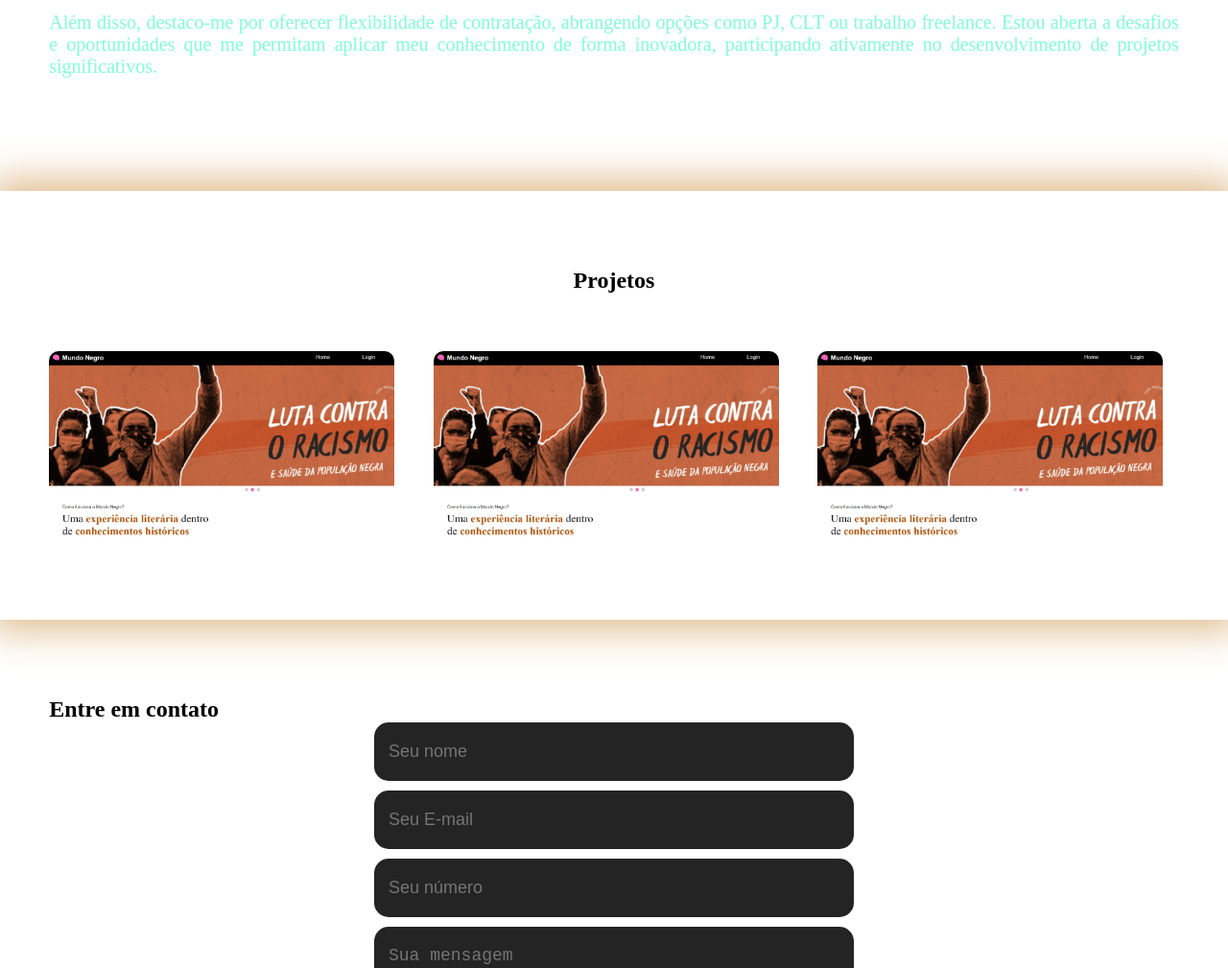
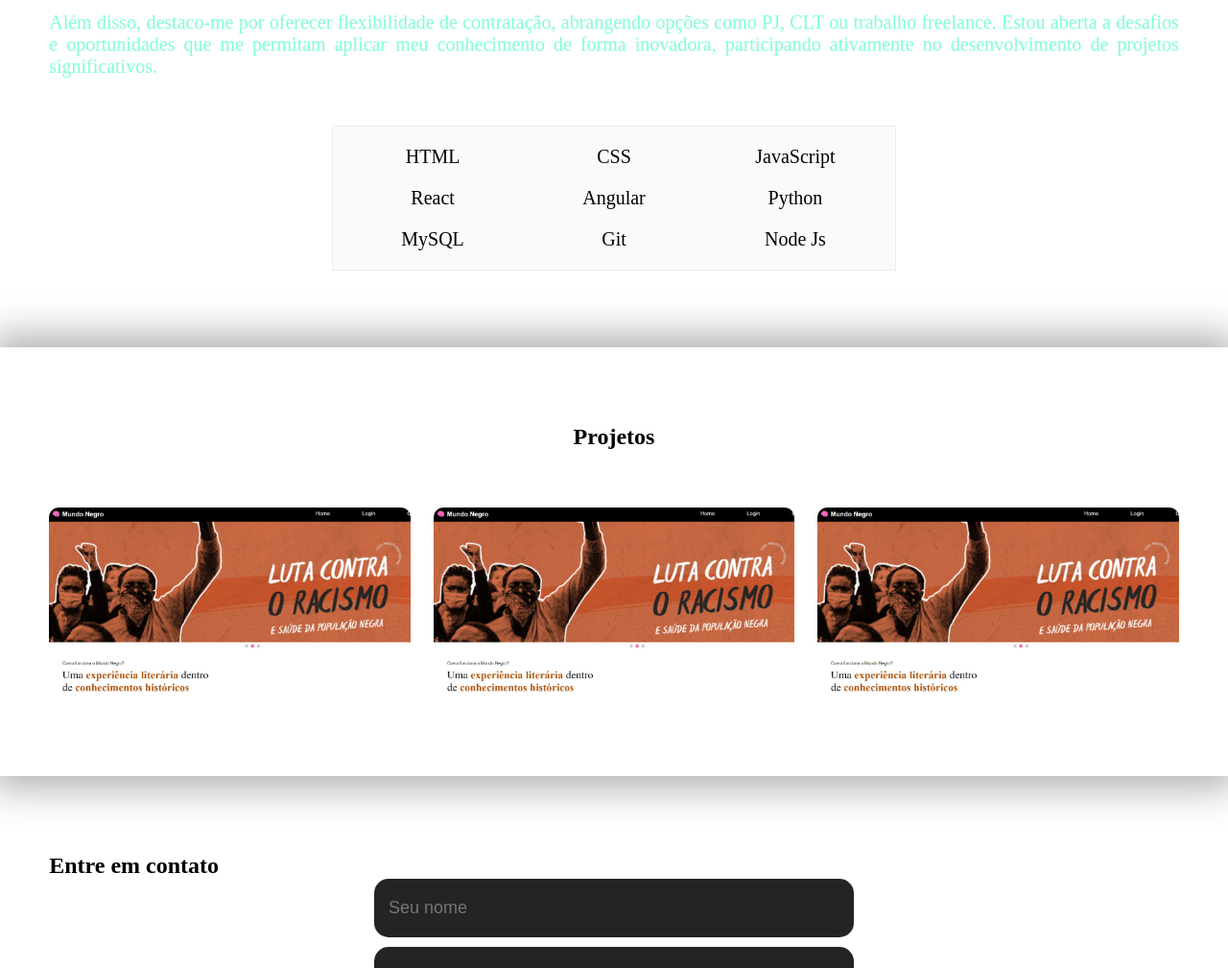
Before and after one commit to brenddamachado/portfolio_, a plain HTML site: page index.html in a window 1280 px wide. Shown: the part 920-1929 px from the top of the page at 96% size. Drawn offline with Linux system fonts and the light colour scheme.

Commit message:
atualizações

```diff
--- a/index.html
+++ b/index.html
@@ -23,9 +23,9 @@
 
         <nav class="menu-desktop">
           <ul>
-            <li><a class="nav" href="#">Sobre</a></li>
-            <li><a class="nav" href="#">Conhecimentos</a></li>
-            <li><a class="nav" href="#">Projetos</a></li>
+            <li class="sobre-l"><a class="nav" href="#">Sobre</a></li>
+            <li class="sobre-l"><a class="nav" href="#">Conhecimentos</a></li>
+            <li class="sobre-l"><a class="nav" href="#">Projetos</a></li>
           </ul>
         </nav>
 
@@ -108,16 +108,7 @@
               conhecimento de forma inovadora, participando ativamente no
               desenvolvimento de projetos significativos.
             </p>
-            <div class="skills">
-              <ul>
-                <li></li>
-                <li></li>
-                <li></li>
-                <li></li>
-                <li></li>
-                <li></li>
-              </ul>
-            </div>
+
             <!-- <div class="btn-social">
               <a href="#"
                 ><button class="social"><i class="fab fa-linkedin"></i></button
@@ -127,6 +118,20 @@
               ></a>
             </div> -->
           </div>
+
+        </div>
+        <div class="skills">
+          <ul class="skills-lista">
+            <li>HTML</li>
+            <li>CSS</li>
+            <li>JavaScript</li>
+            <li>React</li>
+            <li>Angular</li>
+            <li>Python</li>
+            <li>MySQL</li>
+            <li>Git</li>
+            <li>Node Js</li>
+          </ul>
         </div>
       </div>
     </section>
--- a/style.css
+++ b/style.css
@@ -63,7 +63,7 @@ header .interface {
   list-style-type: none;
 }
 
-li {
+.sobre-l {
   padding: 0 40px;
   display: inline-block;
   font-size: 20px;
@@ -172,8 +172,7 @@ section.sobre .flex {
 
 section.portfolio {
   padding: 80px 4%;
-  box-shadow: 0 0 40px 10px burlywood;
-}
+  box-shadow: 0 0 40px 10px #a9a7a5;}
 
 section.portfolio .flex {
   display: grid;
@@ -181,11 +180,7 @@ section.portfolio .flex {
   grid-column-gap: 24px;
   margin-top:60px ;
 }
-.img-port {
-  width: 360px;
-  height: 460px;
-  background-color: beige;
-}
+
 
 .img-port {
   max-width: 100%;
@@ -278,4 +273,28 @@ form .btn-enviar input[type=submit]{
   justify-content: center;
   align-items: center;
   font-size: 35px;
+
 }
+/* SKILLS */
+.skills {
+  width: 50%;
+  margin: 30px auto 0;
+
+}
+
+.skills-lista {
+  list-style: none;
+  display: grid;
+  grid-template-columns: repeat(3, 1fr);
+  align-items: center;
+  justify-content: center;
+  background-color: #fbfafa;
+  border: 0.5px solid #ececec;
+  grid-gap: 20px;
+  justify-items: center;
+  padding: 20px;
+}
+
+.skills-lista li {
+  font-size: 20px;
+}
```
